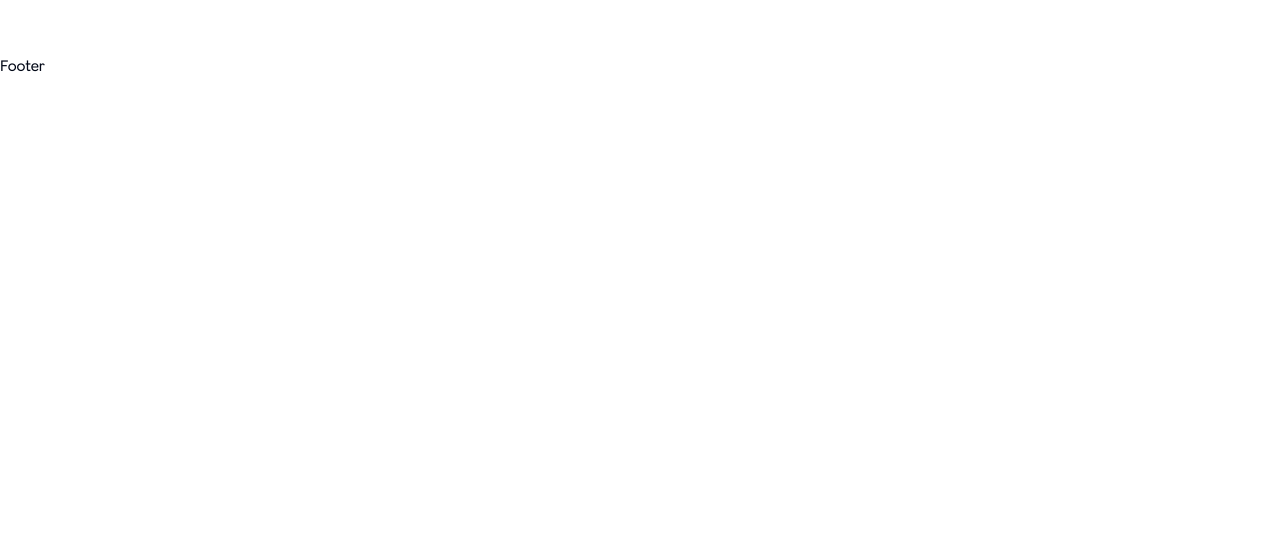
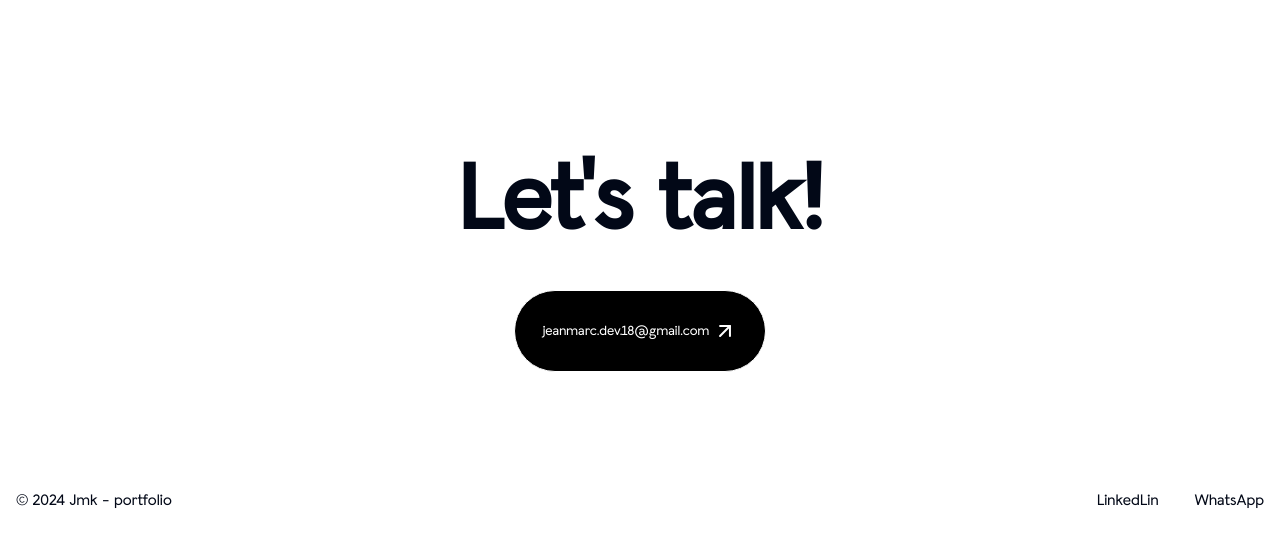
Before and after one commit to Jean-Marc18/jm-portfolio, a Next.js app: page / in a window 1280 px wide. Shown: the part 746-1292 px from the top of the page. Before the commit the page ends 824 px from the top, so only its background shows below. Built offline with nearby package versions, Linux system fonts and the light colour scheme.

Commit message:
implémentation du footer

```diff
--- a/app/globals.css
+++ b/app/globals.css
@@ -8,6 +8,13 @@
   font-style: normal;
   font-weight: 500;
   src: url("/fonts/LabilGrotesk-Medium.woff2") format("woff2");
+}
+
+* {
+  margin: 0;
+  padding: 0;
+  box-sizing: border-box;
+  scroll-behavior: smooth;
 }
 
 @layer base {
--- a/components/common/Navbar.tsx
+++ b/components/common/Navbar.tsx
@@ -46,7 +46,7 @@ export const NavBar: React.FC<{ tabs: Route[] }> = ({ tabs }) => {
       {tabs.map((link, i) => (
         <Link
           href={link.path}
-          key={i}
+          key={i + link.path}
           id={"uuu-btn-" + i}
           onClick={() => {
             fired.current = true;
--- a/components/layout/footer/Footer.tsx
+++ b/components/layout/footer/Footer.tsx
@@ -1,7 +1,50 @@
-import React from "react";
+import { ArrowRight } from "lucide-react";
+import Link from "next/link";
 
 const Footer = () => {
-  return <div>Footer</div>;
+  const footerLinks = [
+    {
+      href: "https://www.linkedin.com/in/jean-marc-koffi/",
+      title: "LinkedLin",
+    },
+    {
+      href: "https://wa.me/+2250768910092",
+      title: "WhatsApp",
+    },
+  ];
+
+  return (
+    <footer
+      id="contact"
+      className="relative w-full min-h-[40vh] flex flex-col items-start justify-center text-center"
+    >
+      <div className="py-24 max-sm:py-12 flex-1 flex flex-col items-center justify-center h-full w-full gap-11 max-sm:gap-7">
+        <h1 className="text-8xl max-sm:text-5xl font-extrabold">
+          Let&apos;s talk!
+        </h1>
+        <Link
+          href="mailto:jeanmarc.dev.18@gmail.com"
+          className="rounded-full p-7 max-sm:p-5 group bg-black text-white text-sm relative w-fit flex items-center justify-center text-center gap-1 hover:opacity-90 border dark:border-neutral-800 border-white"
+        >
+          jeanmarc.dev.18@gmail.com{" "}
+          <ArrowRight className="h-6 w-6 -rotate-45 duration-200 group-hover:rotate-0 relative -top-0 group-hover:top-0" />
+        </Link>
+      </div>
+      <div className="py-5 pb-9 flex max-sm:flex-col-reverse max-sm:gap-5 items-center justify-between px-4 h-full w-full">
+        <p className="max-sm:pb-4">&copy; 2024 Jmk - portfolio</p>
+        <ul className="flex items-center gap-9 duration-200">
+          {footerLinks.map((link, i) => (
+            <li key={i} className="relative group">
+              <Link href={link.href} target="_blank" rel="noopener noreferrer">
+                {link.title}
+              </Link>
+              <div className="absolute bottom-0 right-0 w-0 h-px bg-black opacity-50 group-hover:w-full duration-200" />
+            </li>
+          ))}
+        </ul>
+      </div>
+    </footer>
+  );
 };
 
 export default Footer;
--- a/components/layout/header/Header.tsx
+++ b/components/layout/header/Header.tsx
@@ -15,7 +15,7 @@ const Header = () => {
   };
 
   return (
-    <header className="flex sm:flex-col items-center justify-between py-4 fixed w-full px-4 sm:justify-center sm:gap-3">
+    <header className="flex sm:flex-col items-center justify-between py-4 fixed w-full px-4 sm:justify-center sm:gap-3 backdrop-blur-sm z-10">
       <div className="z-20 font-labil text-gray-800 dark:text-white text-3xl">
         <p className="relative">
           Jmk<span className="text-sm absolute top-0">®</span>
@@ -27,14 +27,16 @@ const Header = () => {
 
       {/* Mobile menu */}
       <nav
-        className={`flex p-[5px] border-b border-black dark:border-white absolute dark:bg-black bg-slate-100 text-black dark:text-white duration-300 -mx-4 flex-col h-screen w-screen items-center justify-center gap-4 ${
+        className={`fixed flex p-[5px] border-b border-black dark:border-white dark:bg-black bg-slate-100 text-black dark:text-white duration-300 -mx-4 flex-col h-dvh w-screen items-center justify-center gap-4 overflow-hidden ${
           showMenu ? "top-0" : "-top-[100vh]"
         }`}
       >
-        {routes.map((route) => (
+        {routes.map((route, index) => (
           <>
             <Link
+              key={route.name + index}
               href={route.path}
+              onClick={onShowMenu}
               className="text-xl font-labil px-4 py-2 hover:bg-white hover:text-black rounded-full duration-200"
             >
               {route.name}
```
Also changed, not shown: 1 other file (tests, documents, lock files or other folders).
